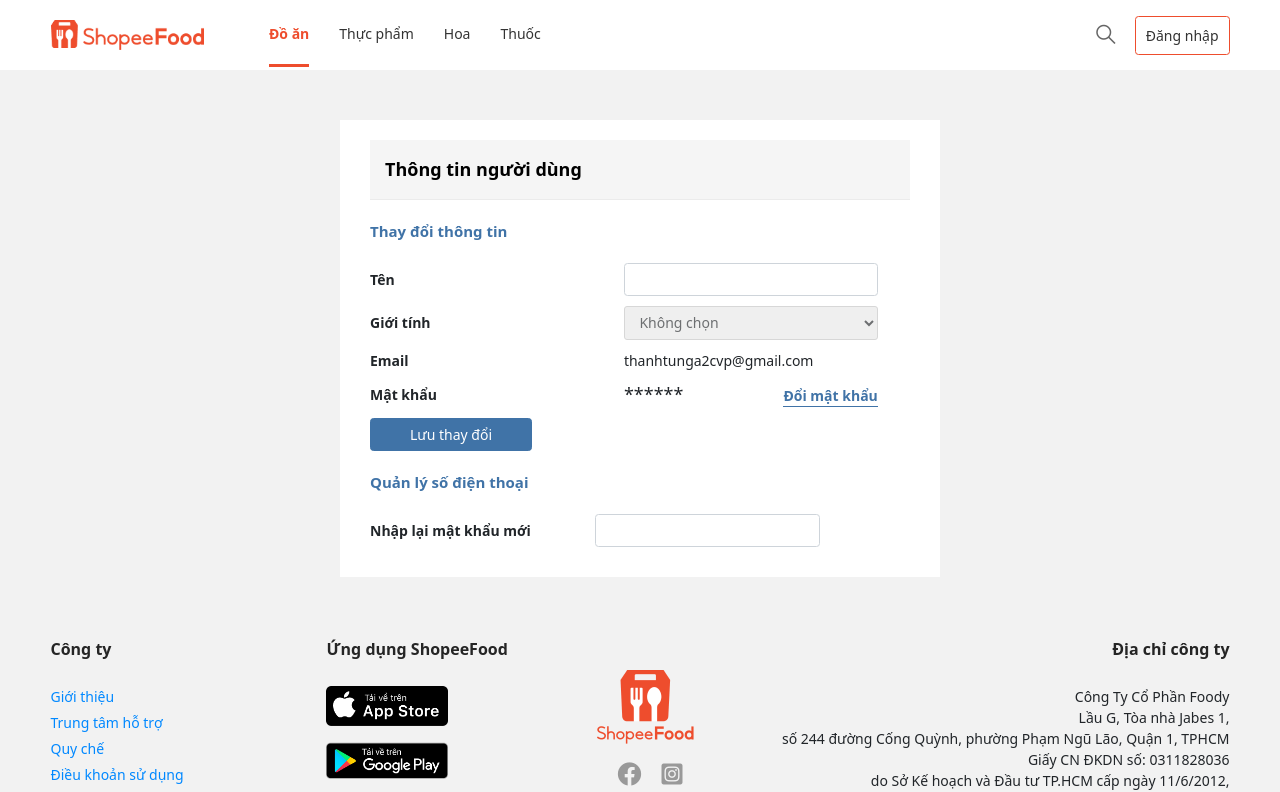
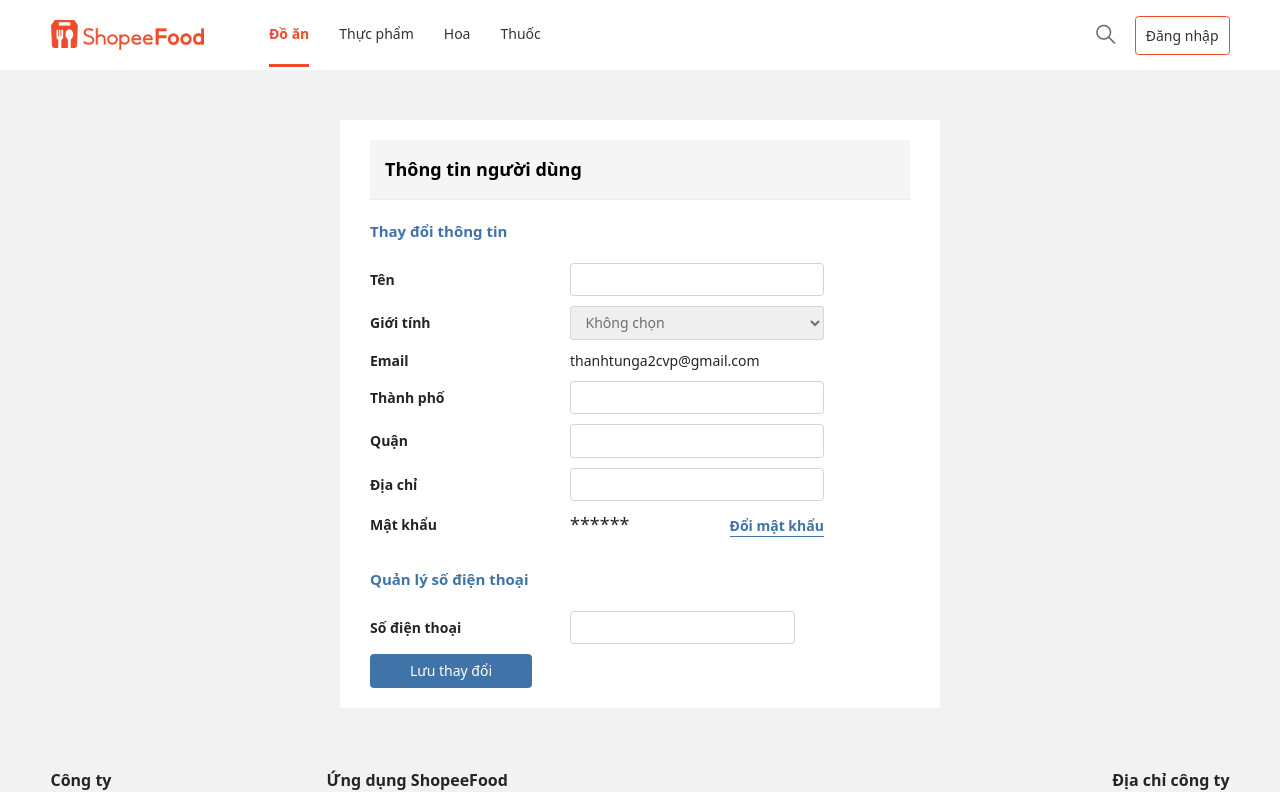
Before and after one commit to longtrinh1749/ShopeeFoodClone, a React (Create React App) app in the folder front-end/: page /profile in a window 1280 px wide. Shown: the top 792 px of the page. Built offline with nearby package versions, Linux system fonts and the light colour scheme; no server answers.

Commit message:
update-account with api

```diff
--- a/front-end/src/pages/login/Login.js
+++ b/front-end/src/pages/login/Login.js
@@ -12,8 +12,7 @@ const Login = (props) => {
         }
         console.log(authenInfo)
         console.log(process.env.REACT_APP_SERVER_ADDRESS)
-        // axios.post(`${process.env.REACT_APP_SERVER_ADDRESS}:8400/auth`, authenInfo)
-        axios.post(`http://localhost:8400/auth`, authenInfo)
+        axios.post(`${process.env.REACT_APP_SERVER_ADDRESS}:8400/auth`, authenInfo)
           .then( (response)=>{
             console.log(response.data.token);
             document.getElementsByClassName("alert-danger")[0].style.display = "none";
--- a/front-end/src/pages/update-account/UpdateAccount.js
+++ b/front-end/src/pages/update-account/UpdateAccount.js
@@ -1,16 +1,37 @@
 import "./updateAccount.css";
 import axios from "axios";
 const UpdateAccount = (props) => {
-    function testHeader(){
-        let config = {
-            headers : {
-                Authorization: props.user.headerKey
-            }
+    // get user info from DB and set to front
+//     address: "1 Tan Mai Hoang Mai Ha Noi"
+// avatarImgUrl: null
+// city: "Ha Noi"
+// district: "Hoang Mai"
+// email: "chimeara@gmail.com"
+// gender: "male"
+// name: "Trinh Long"
+// phone: "0859103016"
+// user: null
+// userId: 51
+function updateUI(name, gender, email, phone, city, district, address){
+        document.getElementById('name').value = name;
+            document.getElementById('gender').value =gender;
+            document.getElementById('email-update').innerHTML = email;
+            document.getElementById('phone').value = phone;
+            document.getElementById('city').value = city;
+            document.getElementById('district').value = district;
+            document.getElementById('address').value = address;
+}
+    let config = {
+        headers : {
+            Authorization: props.user.headerKey
         }
-        console.log(props)
-        console.log(props.headerKey);
-        axios.get('http://localhost:8400/v1/user', config).then((res)=> {console.log(res)})
     }
+    axios.get(`${process.env.REACT_APP_SERVER_ADDRESS}:8400/v1/user`, config)
+        .then((res)=> {
+            console.log(res.data.data)
+            const userInfo = res.data.data
+            updateUI(userInfo.name, userInfo.gender, userInfo.email, userInfo.phone, userInfo.city, userInfo.district, userInfo.address)
+        })
     function showUpdatePassword() {
         document.getElementsByClassName("password-row")[0].style.display = "none";
         document.getElementsByClassName("update-password")[0].style.display =
@@ -19,6 +40,23 @@ const UpdateAccount = (props) => {
             "table-row";
         document.getElementsByClassName("update-password")[2].style.display =
             "table-row";
+    }
+    // send update info req
+    function updateInfo(){
+        const updateInfo = {
+            name: document.getElementById('name').value,
+            gender: document.getElementById('gender').value,
+            phone: document.getElementById('phone').value,
+            city:  document.getElementById('city').value,
+            district:  document.getElementById('district').value,
+            address: document.getElementById('address').value
+        }
+        axios.post(`${process.env.REACT_APP_SERVER_ADDRESS}:8400/v1/user`, updateInfo, config)
+            .then((res)=>{
+                console.log(res)
+                const userInfo = res.data.data
+            updateUI(userInfo.name, userInfo.gender, userInfo.email, userInfo.phone, userInfo.city, userInfo.district, userInfo.address)
+            })
     }
     return (
         <>
@@ -32,16 +70,16 @@ const UpdateAccount = (props) => {
                                 <tr>
                                     <td className="update-title">Tên</td>
                                     <td>
-                                        <input type="text" className="form-control"></input>
+                                        <input type="text" className="form-control" id="name"></input>
                                     </td>
                                 </tr>
                                 <tr>
                                     <td className="update-title">Giới tính</td>
                                     <td>
-                                        <select name="gender" className="custom-select">
-                                            <option value="0">Không chọn</option>
-                                            <option value="1">Nam</option>
-                                            <option value="2">Nữ</option>
+                                        <select name="gender" id="gender" className="custom-select">
+                                            <option value="">Không chọn</option>
+                                            <option value="male">Nam</option>
+                                            <option value="female">Nữ</option>
                                         </select>
                                     </td>
                                 </tr>
@@ -49,6 +87,24 @@ const UpdateAccount = (props) => {
                                     <td className="update-title">Email</td>
                                     <td>
                                         <span id="email-update">thanhtunga2cvp@gmail.com</span>
+                                    </td>
+                                </tr>
+                                <tr>
+                                    <td className="update-title">Thành phố</td>
+                                    <td>
+                                        <input type="text" className="form-control" id="city"></input>
+                                    </td>
+                                </tr>
+                                <tr>
+                                    <td className="update-title">Quận</td>
+                                    <td>
+                                        <input type="text" className="form-control" id="district"></input>
+                                    </td>
+                                </tr>
+                                <tr>
+                                    <td className="update-title">Địa chỉ</td>
+                                    <td>
+                                        <input type="text" className="form-control" id="address"></input>
                                     </td>
                                 </tr>
                                 <tr className="password-row">
@@ -95,23 +151,23 @@ const UpdateAccount = (props) => {
                                 </tr>
                             </tbody>
                         </table>
-                        <button className="btn btn-blue-4 btn-block" onClick={testHeader}>Lưu thay đổi</button>
                     </div>
                     <div className="update-account-header">Quản lý số điện thoại</div>
                     <table>
                         <tbody>
                             <tr>
-                            <td className="update-title">Nhập lại mật khẩu mới</td>
+                            <td className="update-title">Số điện thoại</td>
                                 <td>
                                     <input
                                         type="text"
                                         className="form-control"
-                                        id="new-password"
+                                        id="phone"
                                     ></input>
                                 </td>
                             </tr>
                         </tbody>
                     </table>
+                    <button className="btn btn-blue-4 btn-block" onClick={updateInfo}>Lưu thay đổi</button>
                 </div>
             </div>
         </>
--- a/front-end/src/pages/update-account/updateAccount.css
+++ b/front-end/src/pages/update-account/updateAccount.css
@@ -19,7 +19,7 @@
 }
 .update-title{
     font-weight: 700!important;
-    width: 50%;
+    width: 200px;
 }
 td{
     padding-bottom: 10px;
```
